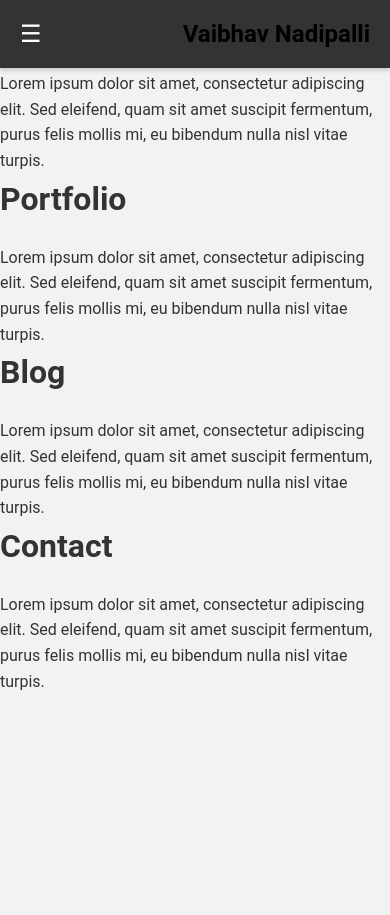
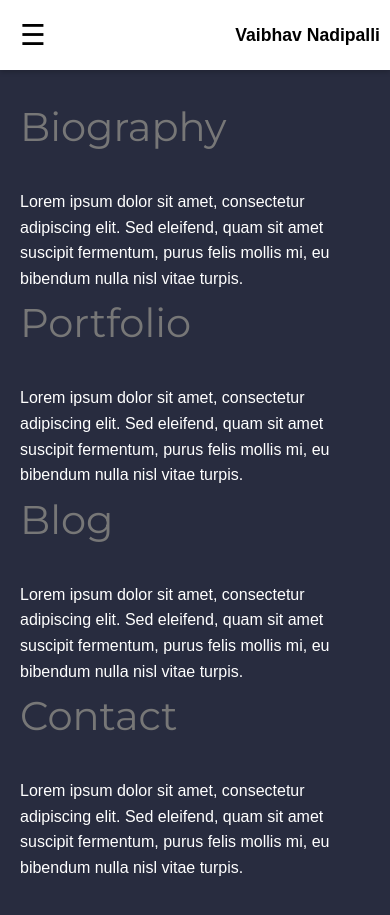
Before and after one commit to Vaibhav-Nadipalli/vaibhav-nadipalli.github.io, a Jekyll site: the page built from index.markdown, in a window 390 px wide and 921 px high. Shown: the top 915 px of the window. Built offline with Jekyll 4.4.1, drawn with Linux system fonts in a browser that asks for light colours.

Commit message:
Update styles.css

```diff
--- a/assets/css/styles.css
+++ b/assets/css/styles.css
@@ -7,43 +7,51 @@
 
 /* Basic body styling */
 body {
-    font-family: 'Roboto', sans-serif;
+    font-family: Arial, sans-serif;
     line-height: 1.6;
-    background-color: #f2f2f2;
-    color: #333;
+    background-color: #282c3f; /* Dark navy background */
+    color: #fff;
     margin: 0;
     padding: 0;
 }
 
 /* Navigation bar styling */
 header {
-    background-color: #333;
-    color: #fff;
+    background-color: #fff; /* White background */
+    color: #000; /* Black text */
     position: fixed;
     width: 100%;
     top: 0;
     z-index: 1000;
-    padding: 15px 0;
-    box-shadow: 0 2px 5px rgba(0, 0, 0, 0.2);
+    padding: 20px 0; /* Adjusted padding for header */
+    box-shadow: 0 2px 5px rgba(0,0,0,0.2);
+    height: 70px; /* Increased height of header */
+    display: flex;
+    justify-content: center; /* Center content horizontally */
+    align-items: center; /* Center content vertically */
 }
 
 .nav-container {
     display: flex;
     justify-content: space-between;
-    align-items: center;
+    align-items: center; /* Align items vertically */
     padding: 0 20px;
+    width: 100%;
+    max-width: 1000px; /* Adjusted max-width */
+    margin: 0 auto; /* Center nav-container horizontally */
 }
 
 .nav-title {
-    font-size: 1.5em;
-    color: #fff;
+    font-size: 1.3em;
+    color: #000;
     margin: 0;
     padding: 0;
+    margin-left: 20px;
 }
 
 .nav-title a {
     text-decoration: none;
-    color: #fff;
+    color: #000;
 }
 
 .nav-toggle {
@@ -51,39 +59,35 @@
 }
 
 .nav-toggle-label {
-    font-size: 1.5em;
+    font-size: 1.8em; /* Increased size */
     cursor: pointer;
+    margin-left: auto; /* Pushed to the right */
+    margin-right: 20px; /* Added margin to align with right edge */
 }
 
 .nav-menu {
-    display: none;
-    position: absolute;
-    top: 60px;
-    left: 0;
-    width: 100%;
-    background-color: #333;
-    box-shadow: 0 2px 5px rgba(0, 0, 0, 0.2);
-    flex-direction: column;
+    display: flex;
     align-items: center;
 }
 
 .nav-links {
     list-style: none;
     display: flex;
+    margin: 0;
 }
 
 .nav-links li {
-    margin-right: 15px;
+    margin-left: 20px;
 }
 
-.nav-links li:last-child {
-    margin-right: 0;
+.nav-links li:first-child {
+    margin-left: 0;
 }
 
 .nav-links li a {
-    color: #fff;
+    color: #000;
     text-decoration: none;
-    padding: 10px 15px;
+    padding: 0px 15px;
     transition: color 0.3s ease;
 }
 
@@ -92,31 +96,123 @@
 }
 
 /* Show nav links when checkbox is checked */
-.nav-toggle:checked + .nav-menu {
+.nav-toggle:checked + .nav-toggle-label + .nav-menu {
     display: flex;
+    position: absolute;
+    top: 70px; /* Adjusted top position */
+    left: 0;
+    width: 100%;
+    background-color: #fff;
+    flex-direction: column;
+    align-items: center;
+    box-shadow: 0 2px 5px rgba(0,0,0,0.2);
+}
+
+.nav-toggle:checked + .nav-toggle-label + .nav-menu .nav-links {
+    flex-direction: column;
+    width: 100%;
+}
+
+.nav-toggle:checked + .nav-toggle-label + .nav-menu .nav-links li {
+    margin: 10px 0;
+}
+
+/* Hide hamburger menu on desktop */
+@media (min-width: 769px) {
+    .nav-toggle-label {
+        display: none;
+    }
 }
 
 /* Main content area */
-.main-content {
-    max-width: 800px;
-    margin: 100px auto;
+main {
+    max-width: 1000px; /* Increased max-width */
+    margin: 90px auto 20px; /* Adjusted margin to compensate for adjusted header height */
     padding: 20px;
-    background-color: #fff;
-    color: #333;
-    box-shadow: 0 0 10px rgba(0, 0, 0, 0.1);
+    background-color: #282c3f;
+    color: #fff;
 }
 
 .section-container {
-    margin-top: 50px;
+    display: grid;
+    grid-template-columns: auto; /* Single column layout */
+    grid-gap: 50px; /* Increased gap between sections */
+    align-items: start;
 }
 
 .section-title {
-    font-size: 2em;
-    font-weight: bold;
-    color: #333;
-    margin-bottom: 20px;
+    font-family: 'Montserrat', sans-serif; /* Montserrat font with sans-serif fallback */
+    font-weight: normal; /* Ensure not bold */
+    font-size: 2.5em; /* Increased font size by 5 */
+    margin-bottom: 30px; /* Increased margin around the title */
+    color: #777; /* Grey color */
+    grid-column: 1; /* Place the heading in the first column */
 }
 
 .section-content {
-    line-height: 1.8;
+    font-size: 1em;
+    line-height: 1.8; /* Increased line height for readability */
+    grid-column: 2; /* Place the content in the second column */
+    padding-left: 20px; /* Increased padding to push content to the right */
 }
+
+/* Media query for mobile */
+@media (max-width: 768px) {
+    .nav-container {
+        padding: 0 10px;
+    }
+
+    .nav-title {
+        font-size: 1.1em;
+        margin-left: 10px;
+    }
+
+    .nav-toggle-label {
+        margin-left: 10px;
+        margin-right: auto; /* Center the hamburger menu */
+    }
+
+    .nav-menu {
+        display: none;
+    }
+
+    .nav-toggle:checked + .nav-toggle-label + .nav-menu {
+        display: flex;
+        position: absolute;
+        top: 70px; /* Adjusted top position */
+        left: 0;
+        width: 100%;
+        background-color: #fff;
+        flex-direction: column;
+        align-items: center;
+        box-shadow: 0 2px 5px rgba(0,0,0,0.2);
+    }
+
+    .nav-links {
+        flex-direction: column;
+        align-items: center;
+        margin-top: 0; /* Adjusted margin to align with adjusted header height */
+    }
+
+    header {
+        top: 0;
+    }
+
+    main {
+        margin-top: 75px; /* Adjusted margin to compensate for adjusted header height */
+    }
+
+    .section-container {
+        display: flex;
+        flex-direction: column;
+    }
+
+    .section-title, .section-content {
+        width: 100%;
+    }
+
+    .section-content {
+        margin-left: 0; /* Reset margin for mobile */
+        padding-left: 0; /* Reset padding for mobile */
+    }
+}
```
